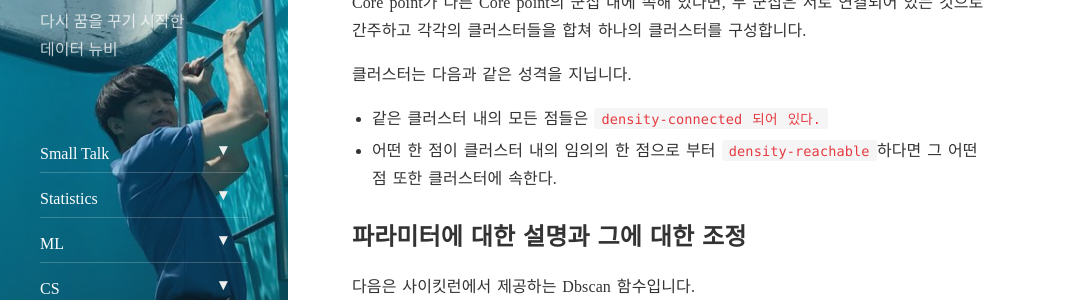
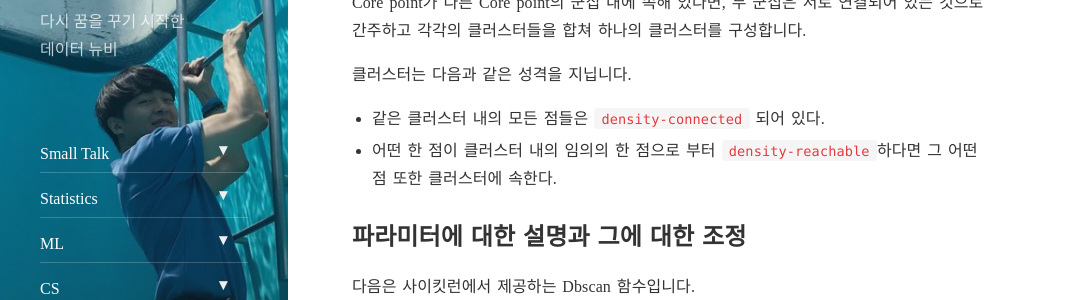
Before and after one commit to tryumanshow/data-weirdo.github.io, a Jekyll site: the page built from _posts/2019-10-18-ml-detection-outlierdetection3-Dbscan.markdown, in a window 1280 px wide and 900 px high, scrolled down 1742 px. Shown: the part 150-450 px from the top of the window, without its empty margins (0-1071 px from the left). Built offline with Jekyll 4.4.1, drawn with Linux system fonts in a browser that asks for light colours; nearby versions of some CDN libraries; formulas are drawn with MathJax 3; comment, search, counter and statistics services are not loaded.

```diff
--- a/_posts/2019-10-18-ml-detection-outlierdetection3-Dbscan.markdown
+++ b/_posts/2019-10-18-ml-detection-outlierdetection3-Dbscan.markdown
@@ -55,7 +55,7 @@ Core point가 다른 Core point의 군집 내에 속해 있다면, 두 군집은
 클러스터를 구성합니다.
 
 클러스터는 다음과 같은 성격을 지닙니다.
-- 같은 클러스터 내의 모든 점들은 `density-connected 되어 있다.`
+- 같은 클러스터 내의 모든 점들은 `density-connected` 되어 있다.
 - 어떤 한 점이 클러스터 내의 임의의 한 점으로 부터 `density-reachable`하다면 그 어떤 점 또한 클러스터에 속한다.
 
 ## 파라미터에 대한 설명과 그에 대한 조정
```
